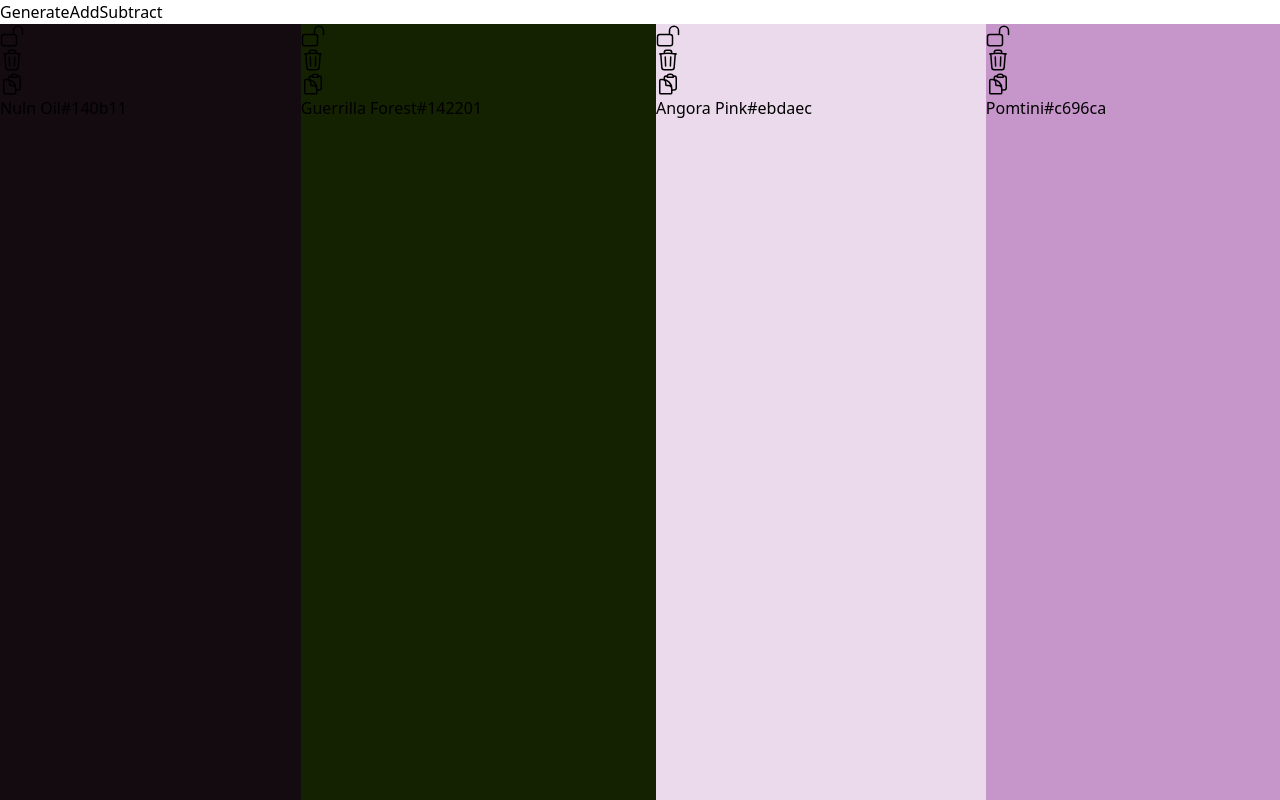
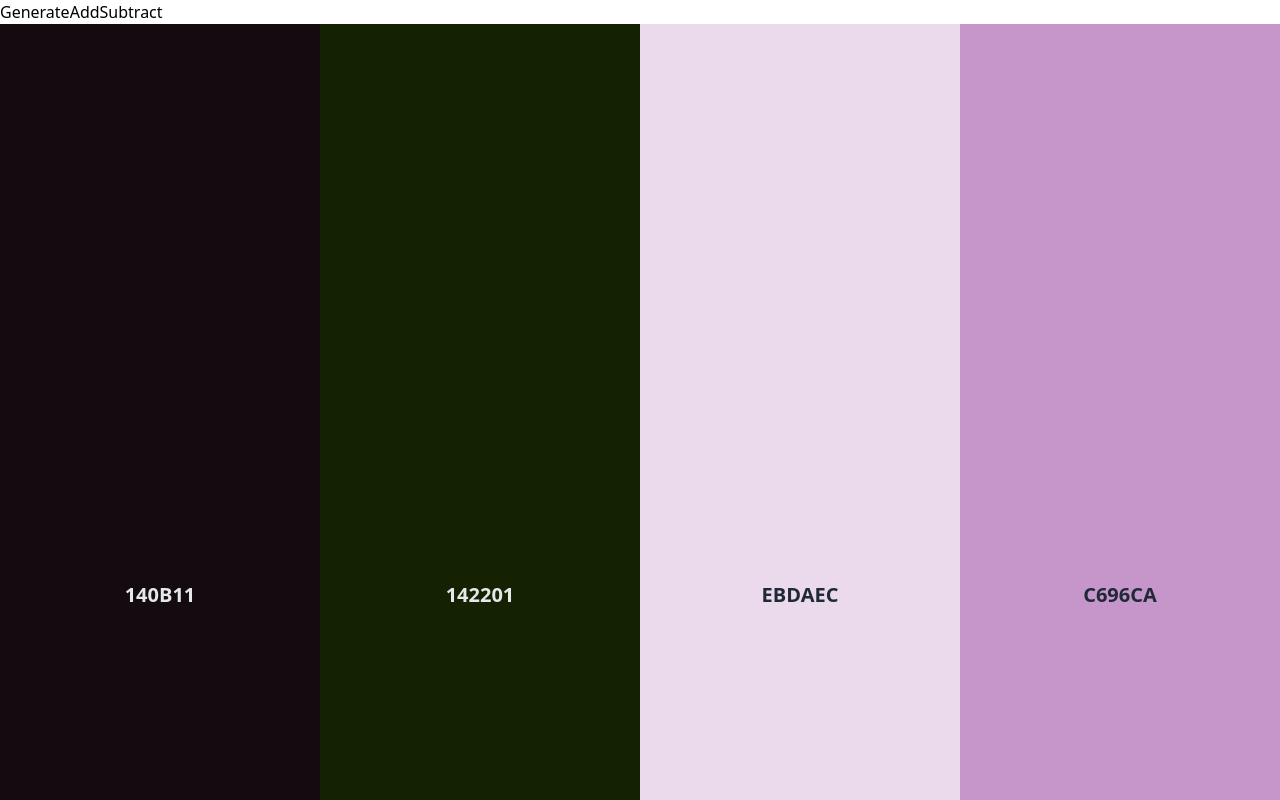
Before and after one commit to newportkat/color-scheme-generator, a React (Vite) app in the folder client/: page / in a window 1280 px wide. Built offline with nearby package versions, Linux system fonts and the light colour scheme.

Commit message:
styled Color component

```diff
--- a/client/src/App.tsx
+++ b/client/src/App.tsx
@@ -18,7 +18,6 @@ const App = () => {
     const lockColor = (id: string) => {
         setColors((prevColors) =>
             prevColors.map((color) => {
-                console.log(color.id, id)
                 return color.id === id
                     ? { ...color, isLocked: !color.isLocked }
                     : color
@@ -83,7 +82,7 @@ const App = () => {
                 <button onClick={increaseColors}>Add</button>
                 <button onClick={decreaseColors}>Subtract</button>
             </section>
-            <section className="flex flex-grow">{colorElements}</section>
+            <section className="flex flex-col flex-grow sm:flex-row">{colorElements}</section>
         </div>
     )
 }
--- a/client/src/components/Color.tsx
+++ b/client/src/components/Color.tsx
@@ -2,10 +2,10 @@ import chroma from "chroma-js"
 import React from "react"
 import { sortedColorNames } from "../data/sortedColorNames"
 import {
+    checkContrastRatio,
     convertToHexValue,
     convertToRgb,
     findClosestColorName,
-    findColorName,
 } from "../helpers/helperFunctions"
 
 const Color = (props: any) => {
@@ -22,8 +22,31 @@ const Color = (props: any) => {
         navigator.clipboard.writeText(hexValue)
     }
 
+    const textColor = checkContrastRatio(hexValue)
+
     return (
-        <div style={{ backgroundColor: `${hslValue}` }} className="flex-grow">
+        <div
+            style={{ backgroundColor: `${hslValue}` }}
+            className={`flex-grow flex-1 group ${textColor}`}
+        >
+            <div className="invisible group-hover:visible flex flex-row-reverse justify-between items-center h-full p-10 sm:flex-col sm:justify-evenly sm:gap-20">
+                <div className="flex gap-8 flex-row-reverse sm:flex-col">
+                    <svg
+                        xmlns="http://www.w3.org/2000/svg"
+                        fill="none"
+                        viewBox="0 0 24 24"
+                        strokeWidth={1.5}
+                        stroke="currentColor"
+                        className="w-6 h-6 cursor-pointer"
+                        onClick={props.isLocked ? () => {} : props.deleteColor}
+                    >
+                        <path
+                            strokeLinecap="round"
+                            strokeLinejoin="round"
+                            d="M6 18L18 6M6 6l12 12"
+                        />
+                    </svg>
+
                     <svg
                         xmlns="http://www.w3.org/2000/svg"
                         fill="none"
@@ -45,22 +68,7 @@ const Color = (props: any) => {
                         viewBox="0 0 24 24"
                         strokeWidth={1.5}
                         stroke="currentColor"
-                className="w-6 h-6 cursor-pointer"
-                onClick={props.isLocked ? () => {} : props.deleteColor}
-            >
-                <path
-                    strokeLinecap="round"
-                    strokeLinejoin="round"
-                    d="M14.74 9l-.346 9m-4.788 0L9.26 9m9.968-3.21c.342.052.682.107 1.022.166m-1.022-.165L18.16 19.673a2.25 2.25 0 01-2.244 2.077H8.084a2.25 2.25 0 01-2.244-2.077L4.772 5.79m14.456 0a48.108 48.108 0 00-3.478-.397m-12 .562c.34-.059.68-.114 1.022-.165m0 0a48.11 48.11 0 013.478-.397m7.5 0v-.916c0-1.18-.91-2.164-2.09-2.201a51.964 51.964 0 00-3.32 0c-1.18.037-2.09 1.022-2.09 2.201v.916m7.5 0a48.667 48.667 0 00-7.5 0"
-                />
-            </svg>
-            <svg
-                xmlns="http://www.w3.org/2000/svg"
-                fill="none"
-                viewBox="0 0 24 24"
-                strokeWidth={1.5}
-                stroke="currentColor"
-                className="w-6 h-6 cursor-pointer"
+                        className="w-6 h-6 cursor-pointer hidden sm:block"
                         onClick={copyToClipboard}
                     >
                         <path
@@ -69,9 +77,16 @@ const Color = (props: any) => {
                             d="M8.25 7.5V6.108c0-1.135.845-2.098 1.976-2.192.373-.03.748-.057 1.123-.08M15.75 18H18a2.25 2.25 0 002.25-2.25V6.108c0-1.135-.845-2.098-1.976-2.192a48.424 48.424 0 00-1.123-.08M15.75 18.75v-1.875a3.375 3.375 0 00-3.375-3.375h-1.5a1.125 1.125 0 01-1.125-1.125v-1.5A3.375 3.375 0 006.375 7.5H5.25m11.9-3.664A2.251 2.251 0 0015 2.25h-1.5a2.251 2.251 0 00-2.15 1.586m5.8 0c.065.21.1.433.1.664v.75h-6V4.5c0-.231.035-.454.1-.664M6.75 7.5H4.875c-.621 0-1.125.504-1.125 1.125v12c0 .621.504 1.125 1.125 1.125h9.75c.621 0 1.125-.504 1.125-1.125V16.5a9 9 0 00-9-9z"
                         />
                     </svg>
-
-            <span>{colorName}</span>
-            <span>{hexValue}</span>
+                </div>
+                <div className="flex gap-8 items-center text-center sm:flex-col">
+                    <span className="visible uppercase text-xl font-bold">
+                        {hexValue.replace("#", "")}
+                    </span>
+                    <span className="capitalize hidden sm:group-hover:block">
+                        {colorName}
+                    </span>
+                </div>
+            </div>
         </div>
     )
 }
--- a/client/src/helpers/helperFunctions.tsx
+++ b/client/src/helpers/helperFunctions.tsx
@@ -1,6 +1,6 @@
 import chroma from "chroma-js"
 import { nanoid } from "nanoid"
-import { ColorObject } from "../interfaces/interfaces"
+import { ColorName, ColorObject } from "../interfaces/interfaces"
 
 export const createRandomNumber = (min: number, max: number): number => {
     const randomNumber: number = Math.floor(Math.random() * (max + 1)) + min
@@ -40,7 +40,10 @@ export const convertToRgb = (h: number, s: number, l: number): string => {
     return `rgb(${r}, ${g}, ${b})`
 }
 
-export const findClosestColorName = (colorNames : [], hexValue : string) : string => {
+export const findClosestColorName = (
+    colorNames: ColorName[],
+    hexValue: string
+): string => {
     let low = 0,
         high = colorNames.length - 1
     let closestMatch = Number.MAX_SAFE_INTEGER,
@@ -63,3 +66,14 @@ export const findClosestColorName = (colorNames : [], hexValue : string) : strin
     }
     return closestName
 }
+
+export const checkContrastRatio = (hexValue: string): string => {
+    //contrast of 4.5:1 is recommended to ensure text is readable
+    const contrastRatio: number = chroma.contrast(hexValue, "#000000")
+
+    if (contrastRatio > 4.5) {
+        return "text-gray-800"
+    } else {
+        return "text-gray-200"
+    }
+}
--- a/client/src/interfaces/interfaces.tsx
+++ b/client/src/interfaces/interfaces.tsx
@@ -5,3 +5,8 @@ export interface ColorObject {
     isLocked: boolean
     id: string
 }
+
+export interface ColorName {
+    name: string
+    hex: string
+}
--- a/client/tailwind.config.cjs
+++ b/client/tailwind.config.cjs
@@ -1,7 +1,9 @@
 module.exports = {
     content: ["./src/**/*.{js,jsx,ts,tsx}"],
     theme: {
-        extend: {},
+        extend: {
+            visibility: ["group-hover"],
+        },
     },
     plugins: [],
 }
```
Lines whose indentation alone changed are shown as unchanged.
